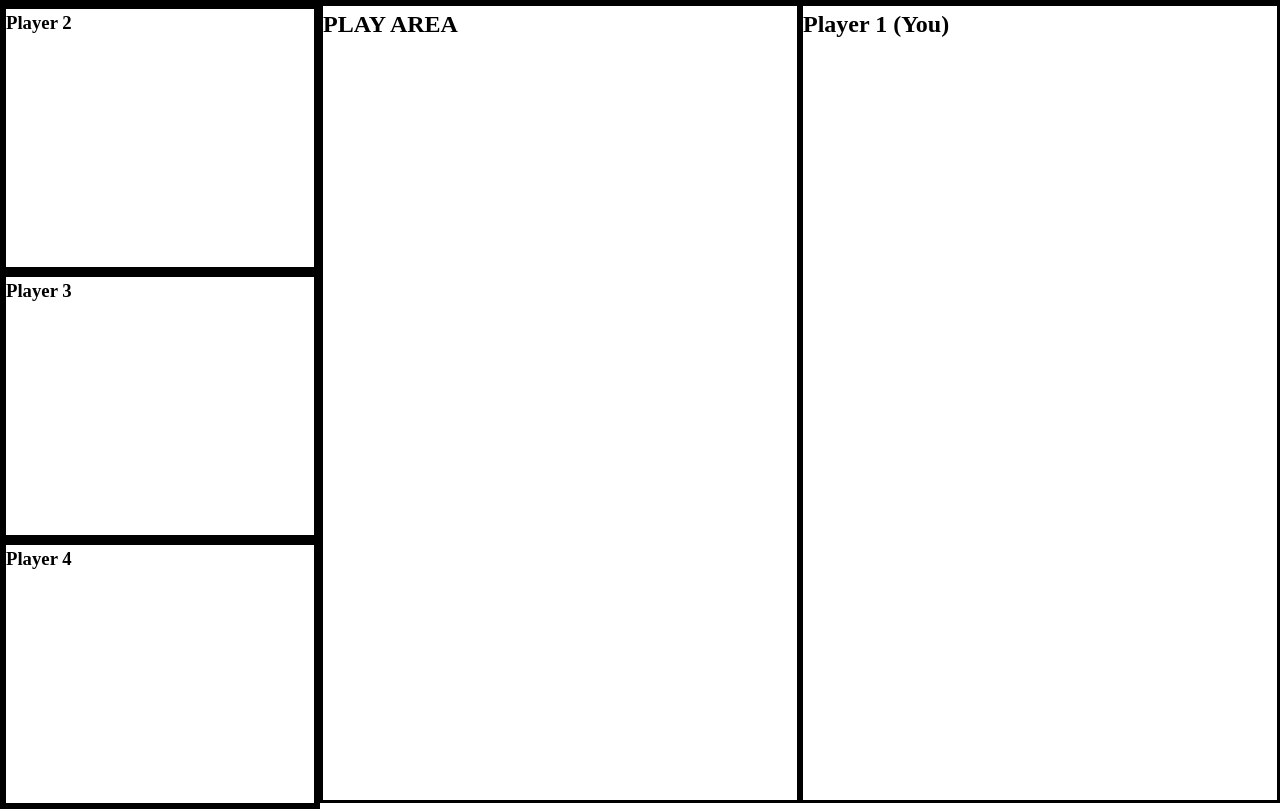
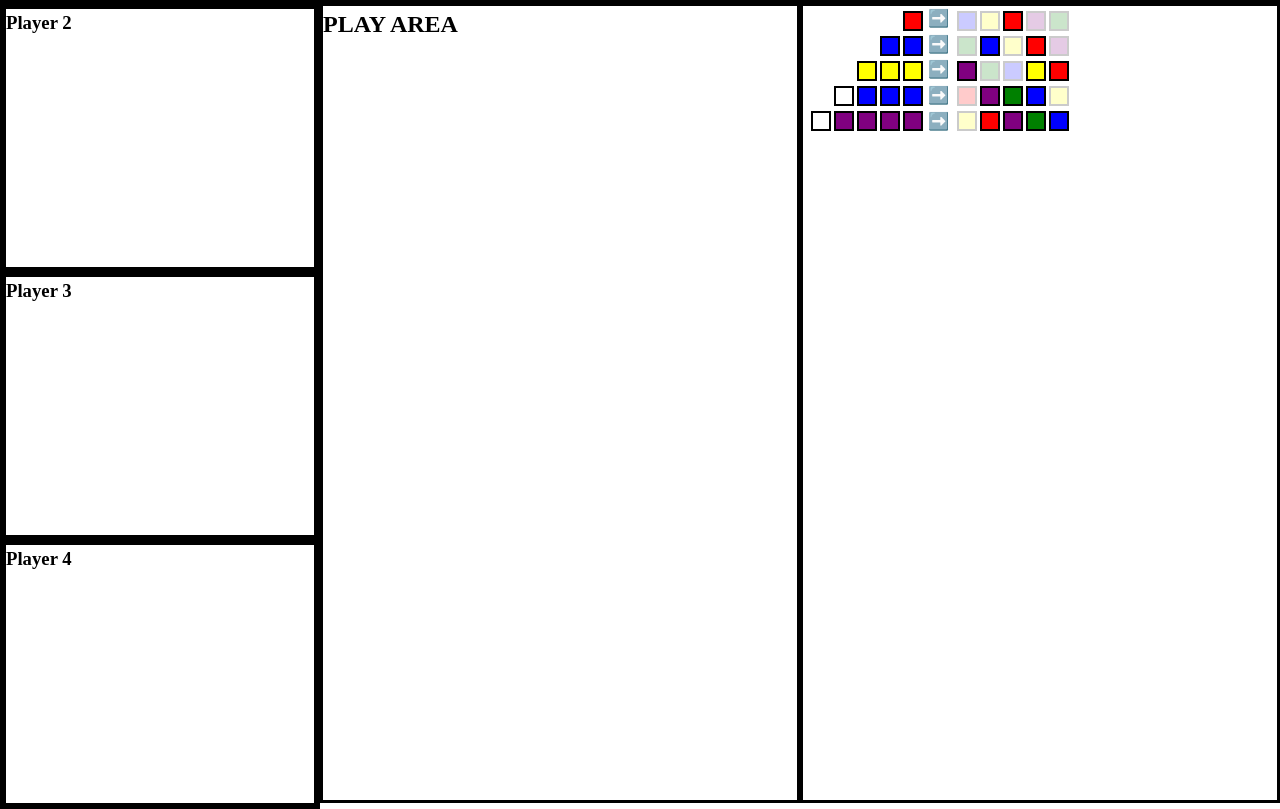
Before and after one commit to jkl-semicolon/browser-azul, a plain HTML site: page index.html in a window 1280 px wide. Shown: the part 51-860 px from the top of the page. Drawn offline with Linux system fonts and the light colour scheme.

Commit message:
added landing + arrows

```diff
--- a/index.html
+++ b/index.html
@@ -18,7 +18,7 @@
         <section id="player4Section"><h3>Player 4</h3></section>
       </section>
       <section id="boardSection" class="col-2"><h1>PLAY AREA</h1></section>
-      <section id="playerSection" class="col-3"><h1>Player 1 (You)</h1></section>
+      <section id="playerSection" class="col-3"><!--<h1>Player 1 (You)</h1>--></section>
     </main>
   </body>
 </html>
--- a/main.js
+++ b/main.js
@@ -276,6 +276,11 @@ state.players[2].staging[1].push('blue','blue');
 state.players[2].staging[2].push('yellow','yellow','yellow');
 state.players[2].staging[3].push('blue','blue','blue');
 state.players[2].staging[4].push('purple','purple','purple','purple');
+state.players[2].landing[0].push('red');
+state.players[2].landing[1].push('blue','red');
+state.players[2].landing[2].push('yellow','red','purple');
+state.players[2].landing[3].push('green','blue','purple');
+state.players[2].landing[4].push('green','red','purple','blue');
 console.log(state);
 
 /**
@@ -312,8 +317,30 @@ const createStaging = (player) => {
 };
 
 // console.log(createLanding(state.players[2]));
-// $playerSection.appendChild(createStaging(state.players[2]));
+$playerSection.appendChild(createStaging(state.players[2]));
 // createLimbo(state.players[2]);//////////////////////////////////////////////////////////////////////////////
+
+// const landingPattern = [
+//   ['blue','yellow','red','purple','green'],
+//   ['green','blue','yellow','red','purple'],
+//   ['purple','green','blue','yellow','red'],
+//   ['red','purple','green','blue','yellow'],
+//   ['yellow','red','purple','green','blue'],
+// ];
+
+const createArrows = () => {
+  const element = document.createElement('div');
+  element.innerHTML = `
+    ➡️<br>➡️<br>➡️<br>➡️<br>➡️
+  `;
+  element.style.fontSize = '1.07rem';
+  element.style.marginLeft = '5px';
+  return element;
+};
+
+$playerSection.appendChild(createArrows());
+
+// console.log(');
 
 /**
  * Creates the landing area with colored tiles on a playerboard.
@@ -321,8 +348,27 @@ const createStaging = (player) => {
  * @returns {object}, the landingArea html element
  */
 const createLanding = (player) => {
+  const element = document.createElement('div');
+  element.classList.add('landingArea');
+  for (let i=0; i<landingPattern.length; i++) {
+    const row = document.createElement('div');
+    landingPattern[i].forEach((pattern) => {
+      const landingSpace = document.createElement('div');
+      landingSpace.classList.add(`${pattern}`, 'tile', 'landingSpace');
+      player.landing[i].forEach((tile) => {
+        if (tile === pattern) {
+          landingSpace.classList.remove('landingSpace');
+        };
+      });
+      row.appendChild(landingSpace);
+    });
+    element.appendChild(row);
+  };
+  return element;
+};
 
-}
+console.log(state.players[2]);
+$playerSection.appendChild(createLanding(state.players[2]));
 
 /**
  * Occurs for each player upon start of game, and anytime a user input in the game happens.
--- a/styles.css
+++ b/styles.css
@@ -58,9 +58,19 @@ main > section {
   border:none !important;
 }
 
-.stagingArea > div {
+.stagingArea > div,
+.landingArea > div {
   display:flex;
   flex-direction:row;
   margin-top:5px;
   margin-left:5px;
 }
+
+.landingSpace {
+  opacity: .2;
+}
+
+#playerSection {
+  display:flex;
+  flex-wrap: wrap;
+}
```
